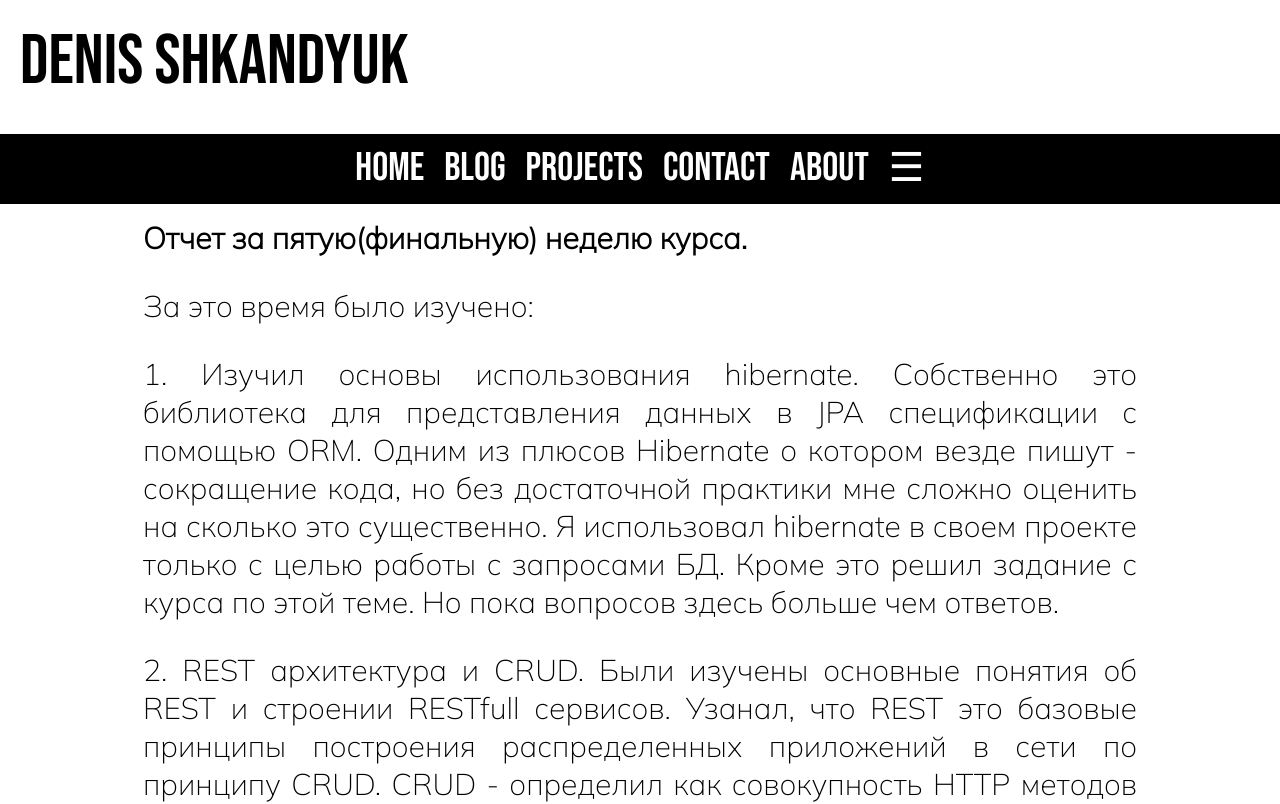
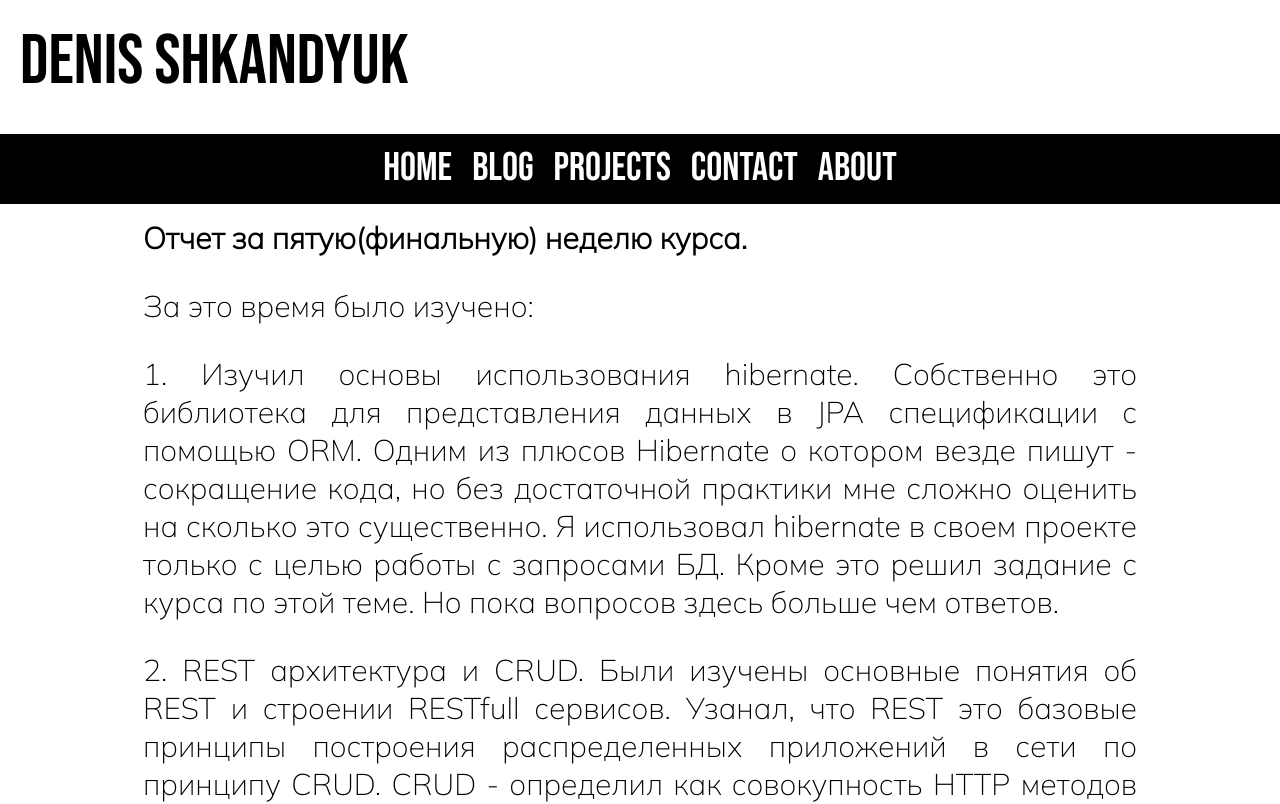
Before and after one commit to Rollcorn/rollcorn.github.io, a plain HTML site: page index.html in a window 1280 px wide. Shown: the top 804 px of the page. Drawn offline with Linux system fonts and the light colour scheme.

Commit message:
Update header and footer

```diff
--- a/css/style.css
+++ b/css/style.css
@@ -53,10 +53,10 @@ nav {
   color: #000000;
   transition: background-color 0.3s, color 0.3s;
 }
-.nnn {
+.refname {
   border-bottom: 2px solid rgb(0, 0, 0);
 }
-.nnn:hover {
+.refname:hover {
 }
 .topnav .icon {
   display: none;
@@ -85,9 +85,9 @@ footer nav a:hover {
   }
   .topnav a.icon {
     float: right;
-    margin-top: -17px;
+    margin-top: 9px;
     display: block;
-    color: black;
+    color: rgb(255, 255, 255);
   }
   nav {
     width: 100%;
--- a/index.html
+++ b/index.html
@@ -23,13 +23,21 @@
       <div>
         <div class="topnav" id="myTopnav">
           <a class="refline" href="index.html">
-            <div class="nnn">HOME</div>
+            <div class="refname">HOME</div>
           </a>
-          <a class="refline" href="blog.html">BLOG</a>
-          <a class="refline" href="projects.html">PROJECTS</a>
-          <a class="refline" href="contact.html">CONTACT</a>
-          <a class="refline" href="about.html">ABOUT</a>
-          <a class="refline" id="menu" href="#" class="icon">&#9776;</a>
+          <a class="refline" href="blog.html">
+            <div class="refname">BLOG</div>
+          </a>
+          <a class="refline" href="projects.html">
+            <div class="refname">PROJECTS</div>
+          </a>
+          <a class="refline" href="contact.html">
+            <div class="refname">CONTACT</div>
+          </a>
+          <a class="refline" href="about.html">
+            <div class="refname">ABOUT</div>
+          </a>
+          <a id="menu" href="#" class="icon">&#9776;</a>
         </div>
       </div>
     </header>
```
